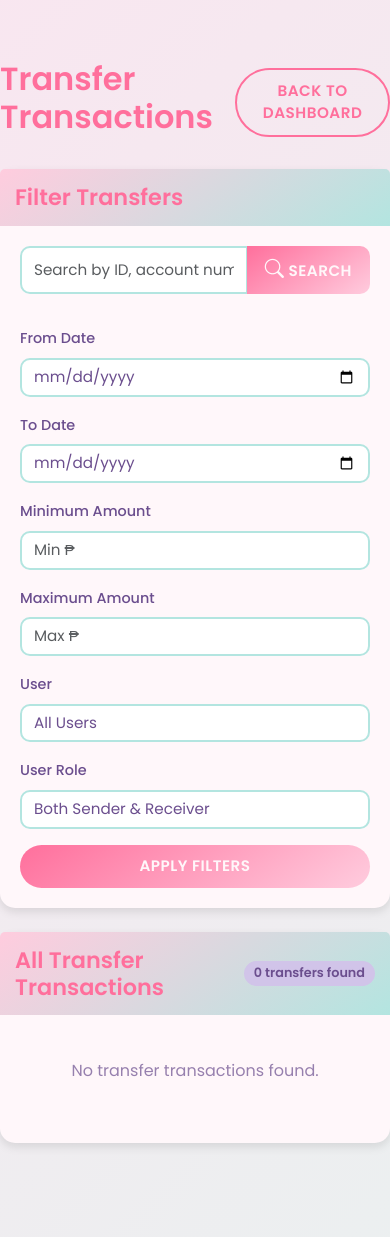
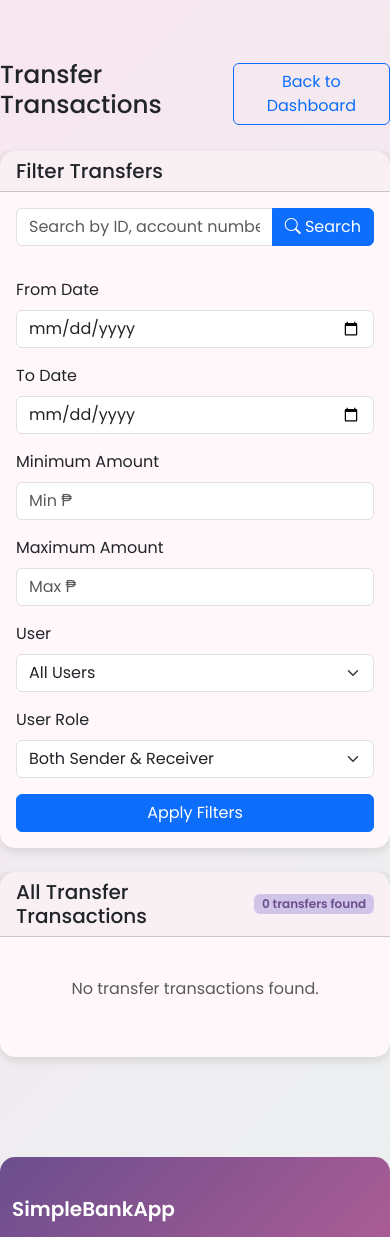
Before and after one commit to yahyie/simple-banking-app-v2, a Python web app: template templates/transfer.html in a window 390 px wide. Shown: the part 84-1321 px from the top of the page. Run offline with Jinja, Linux system fonts and the light colour scheme; the template is opened without the code that fills it, so the values that code supplies are empty.

Commit message:
Update transfer.html
change back to the original design

```diff
--- a/templates/transfer.html
+++ b/templates/transfer.html
@@ -1,212 +1,6 @@
 {% extends "base.html" %}
 
 {% block content %}
-<style>
-    .card {
-        background: #fff7fa;
-        border-radius: 20px;
-        border: none;
-        transition: transform 0.3s ease, box-shadow 0.3s ease;
-    }
-    .card:hover {
-        transform: translateY(-5px);
-        box-shadow: 0 8px 20px rgba(255, 111, 156, 0.2);
-    }
-    .card-header {
-        background: linear-gradient(145deg, #ffccde, #b3e5e0);
-        border-radius: 20px 20px 0 0;
-        padding: 20px;
-        border: none;
-    }
-    .card-header h5 {
-        color: #ff6f9c;
-        font-weight: 600;
-        font-size: 1.6rem;
-        margin: 0;
-    }
-    .card-body {
-        padding: 30px;
-    }
-    h2 {
-        color: #ff6f9c;
-        font-weight: 700;
-        font-size: 2.5rem;
-        animation: fadeIn 0.6s ease-in-out;
-    }
-    .btn-primary, .btn-outline-primary, .btn-outline-secondary {
-        border-radius: 50px;
-        font-weight: 600;
-        font-size: 1.1rem;
-        text-transform: uppercase;
-        letter-spacing: 0.5px;
-        transition: transform 0.3s ease, box-shadow 0.3s ease, background 0.3s ease, color 0.3s ease;
-    }
-    .btn-primary {
-        background: linear-gradient(145deg, #ff6f9c, #ffccde);
-        border: none;
-        padding: 12px 24px;
-        color: #fff7fa;
-    }
-    .btn-primary:hover {
-        background: linear-gradient(145deg, #b3e5e0, #f0c7d3);
-        transform: scale(1.05);
-        box-shadow: 0 4px 12px rgba(255, 111, 156, 0.3);
-        color: #6b4e8e;
-    }
-    .btn-primary:focus {
-        box-shadow: 0 0 0 3px rgba(179, 229, 224, 0.4);
-    }
-    .btn-outline-primary {
-        border: 2px solid #ff6f9c;
-        color: #ff6f9c;
-        padding: 10px 20px;
-    }
-    .btn-outline-primary:hover {
-        background: #f0c7d3;
-        border-color: #b3e5e0;
-        color: #6b4e8e;
-        transform: scale(1.05);
-        box-shadow: 0 4px 12px rgba(255, 111, 156, 0.2);
-    }
-    .btn-outline-secondary {
-        border: 2px solid #6b4e8e;
-        color: #6b4e8e;
-        padding: 8px 16px;
-        font-size: 0.95rem;
-    }
-    .btn-outline-secondary:hover {
-        background: #f0e7f5;
-        border-color: #ff6f9c;
-        color: #ff6f9c;
-        transform: scale(1.05);
-        box-shadow: 0 4px 12px rgba(179, 229, 224, 0.2);
-    }
-    .btn .bi {
-        font-size: 1.2rem;
-        transition: transform 0.3s ease;
-    }
-    .btn:hover .bi {
-        transform: scale(1.2); /* Icon grows on hover */
-    }
-    .form-control, .form-select {
-        border: 2px solid #b3e5e0; /* Light mint border */
-        border-radius: 10px;
-        background: #ffffff;
-        color: #6b4e8e; /* Muted purple */
-        font-size: 1rem;
-        transition: border-color 0.3s ease, box-shadow 0.3s ease;
-    }
-    .form-control:focus, .form-select:focus {
-        border-color: #ff6f9c; /* Coral pink on focus */
-        box-shadow: 0 0 0 3px rgba(255, 111, 156, 0.2); /* Coral pink glow */
-        outline: none;
-    }
-    .form-label {
-        color: #6b4e8e; /* Muted purple */
-        font-weight: 500;
-        font-size: 1rem;
-    }
-    .input-group .btn-primary {
-        border-radius: 0 10px 10px 0; /* Match input border radius */
-    }
-    .table {
-        background: #ffffff;
-        border-radius: 10px;
-        overflow: hidden;
-    }
-    .table thead {
-        background: linear-gradient(145deg, #ffccde, #b3e5e0);
-    }
-    .table th {
-        color: #ff6f9c;
-        font-weight: 600;
-        font-size: 1.1rem;
-        padding: 15px;
-    }
-    .table td {
-        color: #6b4e8e;
-        font-size: 1rem;
-        padding: 15px;
-        vertical-align: middle;
-    }
-    .table-hover tbody tr:hover {
-        background: #f0e7f5;
-    }
-    .badge {
-        font-size: 0.9rem;
-        padding: 8px 12px;
-        border-radius: 20px;
-        transition: transform 0.3s ease;
-    }
-    .badge:hover {
-        transform: scale(1.1);
-    }
-    .badge.bg-success {
-        background: #b3e5e0;
-        color: #6b4e8e;
-    }
-    .badge.bg-secondary {
-        background: #f0e7f5;
-        color: #6b4e8e;
-    }
-    .badge.bg-warning {
-        background: #ffccde;
-        color: #6b4e8e;
-    }
-    .badge.bg-danger {
-        background: #f0c7d3;
-        color: #6b4e8e;
-    }
-    .text-muted {
-        color: #6b4e8e !important;
-        opacity: 0.7;
-    }
-    @keyframes fadeIn {
-        0% { opacity: 0; transform: translateY(15px); }
-        100% { opacity: 1; transform: translateY(0); }
-    }
-    @media (max-width: 768px) {
-        .card {
-            border-radius: 15px;
-        }
-        .card-header {
-            border-radius: 15px 15px 0 0;
-            padding: 15px;
-        }
-        .card-header h5 {
-            font-size: 1.4rem;
-        }
-        .card-body {
-            padding: 20px;
-        }
-        h2 {
-            font-size: 2rem;
-        }
-        .btn-primary, .btn-outline-primary, .btn-outline-secondary {
-            font-size: 0.95rem;
-            padding: 10px 18px;
-        }
-        .btn-outline-secondary {
-            padding: 6px 12px;
-            font-size: 0.85rem;
-        }
-        .form-control, .form-select {
-            font-size: 0.95rem;
-        }
-        .form-label {
-            font-size: 0.9rem;
-        }
-        .table th, .table td {
-            font-size: 0.9rem;
-            padding: 10px;
-        }
-        .badge {
-            font-size: 0.8rem;
-            padding: 6px 10px;
-        }
-    }
-</style>
-
 <div class="row">
     <div class="col-lg-12">
         <div class="d-flex justify-content-between align-items-center mb-4">
```
